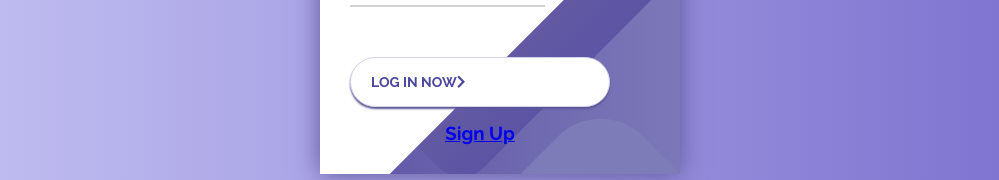
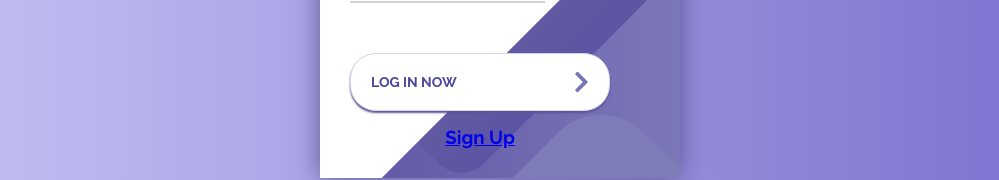
Before and after one commit to aneena-joseph/git-one, a plain HTML site: page login.html in a window 1280 px wide. Shown: the part 470-650 px from the top of the page, without its empty margins (140-1139 px from the left). Drawn offline with Linux system fonts and the light colour scheme.

Commit message:
change in style2

```diff
--- a/style2.css
+++ b/style2.css
@@ -16,7 +16,7 @@ body {
   background: linear-gradient(90deg, #c7c5f4, #776bcc);
 }
 
-button__icon {
+.button__icon {
   color: #7875b5;
   font-size: 24px;
   margin-left: auto;
```
